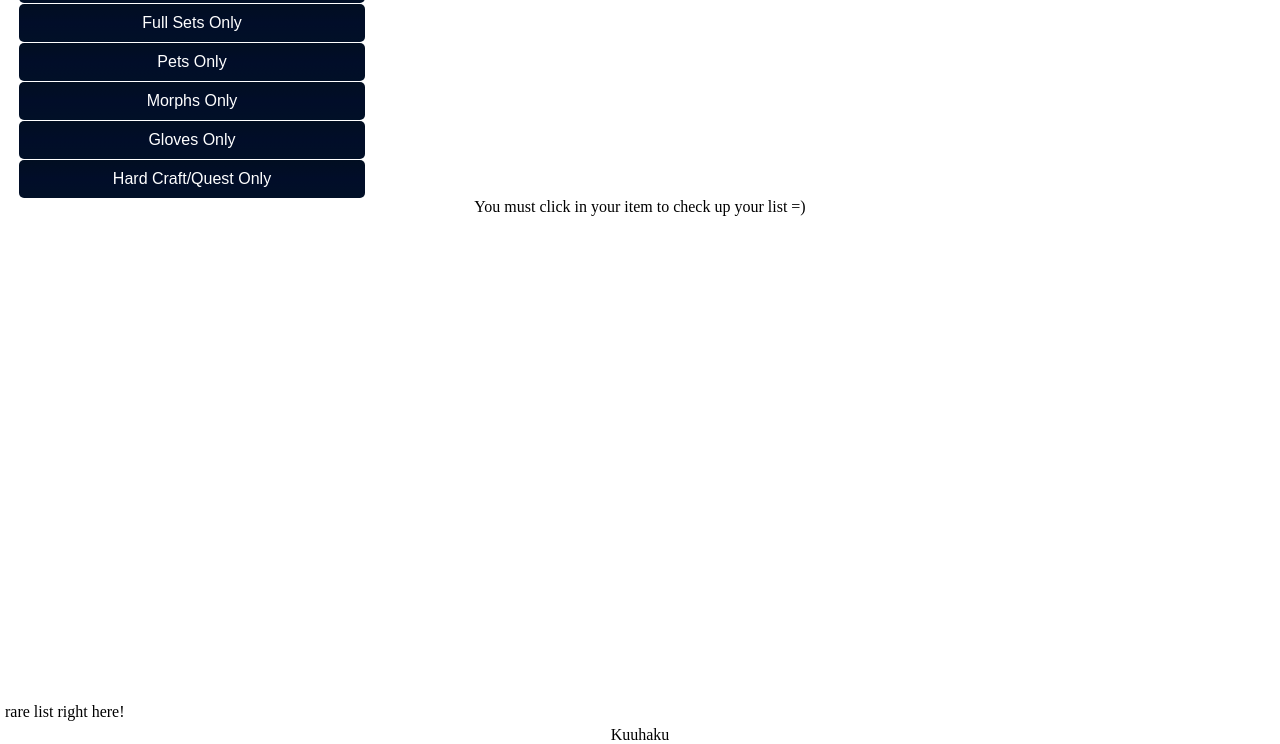
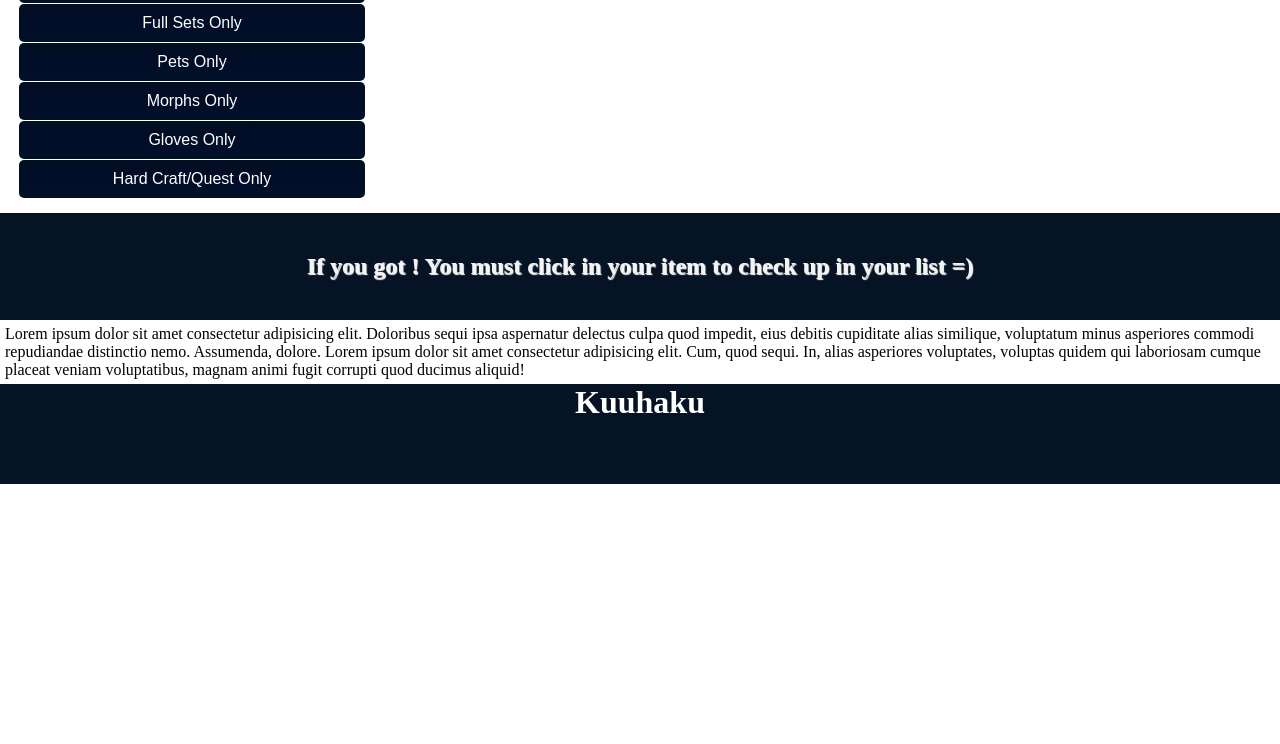
Before and after one commit to ruanx14/Checkuprare, a PHP site: page / in a window 1280 px wide. Shown: the part 321-1065 px from the top of the page. After the commit the page ends 805 px from the top, so only its background shows below. Run offline with PHP 8.4, Linux system fonts and the light colour scheme.

Commit message:
faltando apenas rarelist, e luckday e background

```diff
--- a/index.css
+++ b/index.css
@@ -41,11 +41,11 @@ body *, body{
     color: rgb(221, 221, 221);
 }
 .nav .barrowpoint li:hover{
-    background-color: rgb(226, 225, 225);
+    background-color: rgb(1, 14, 43);
     text-shadow: -1px 2px 2px black;
 }
 .nav .barrowpoint li:hover a{
-    color: rgb(1, 14, 43);
+    color: white;
 }
 .random{
     height: 10vh;
@@ -98,13 +98,27 @@ body *, body{
     width: 70%;
     text-align: center;
 }
-.container .livingstone{
+.container .livingstone {
+    padding: 40px;
+    margin-top: 15px;
+    background-color: rgb(6, 19, 37);
+}
+.container .livingstone h2{
     text-align: center;
-    height: 500px;
+    color: rgb(243, 243, 243);
+    text-shadow: 1px 1px 1px white;
 }
 .container .skulltower{
     padding: 5px;
 }
 footer{
+    background-color: rgb(6, 19, 37);
     text-align: center;
+    height: 100px;
 }
+footer a{
+    color: white;
+    font-weight: bold;
+    font-size: 2em;
+    text-decoration: none;
+}
--- a/index.html
+++ b/index.html
@@ -23,30 +23,33 @@
     <div class="heartwood">
         <section class="greenguard-1">
                 <ul>
-                    <li><a href="teste">Helms Only</a></li>
-                    <li><a href="teste">Weapons Only </a></li>
-                    <li><a href="teste">Capes Only </a></li>
-                    <li><a href="teste">Shoulders Only </a></li>
-                    <li><a href="teste">Armors Only</a></li>
-                    <li><a href="teste">Belts Only </a></li>
-                    <li><a href="teste">Full Sets Only </a></li>
-                    <li><a href="teste">Pets Only</a></li>
-                    <li><a href="teste">Morphs Only</a></li>
-                    <li><a href="teste">Gloves Only</a></li>
-                    <li><a href="teste">Hard Craft/Quest Only</a></li>
+                    <li><a href="#rarelisthere">Helms Only</a></li>
+                    <li><a href="#rarelisthere">Weapons Only </a></li>
+                    <li><a href="#rarelisthere">Capes Only </a></li>
+                    <li><a href="#rarelisthere">Shoulders Only </a></li>
+                    <li><a href="#rarelisthere">Armors Only</a></li>
+                    <li><a href="#rarelisthere">Belts Only </a></li>
+                    <li><a href="#rarelisthere">Full Sets Only </a></li>
+                    <li><a href="#rarelisthere">Pets Only</a></li>
+                    <li><a href="#rarelisthere">Morphs Only</a></li>
+                    <li><a href="#rarelisthere">Gloves Only</a></li>
+                    <li><a href="#rarelisthere">Hard Craft/Quest Only</a></li>
                 </ul>
         </section>
         <section class="greenguard-2"> <article>Your luck today are in the item:</article>  </section>
     </div>
 
-    <div class="livingstone"> You must click in your item to check up your list =)</div>
+    <div class="livingstone"> <h2>If you got ! You must click in your item to check up in your list =)</h2></div>
 
-    <div class="skulltower"> rare list right here! </div>
+    <div class="skulltower" id="rarelisthere">
+    <!-- aqui os raros  -->
+    Lorem ipsum dolor sit amet consectetur adipisicing elit. Doloribus sequi ipsa aspernatur delectus culpa quod impedit, eius debitis cupiditate alias similique, voluptatum minus asperiores commodi repudiandae distinctio nemo. Assumenda, dolore. Lorem ipsum dolor sit amet consectetur adipisicing elit. Cum, quod sequi. In, alias asperiores voluptates, voluptas quidem qui laboriosam cumque placeat veniam voluptatibus, magnam animi fugit corrupti quod ducimus aliquid!
+    </div>
 
 </container>
 
 <footer>
-    Kuuhaku
+    <a href="https://twitter.com/KuuhakuAQ3D">Kuuhaku</a>
 </footer>
 </body>
 </html>
```
